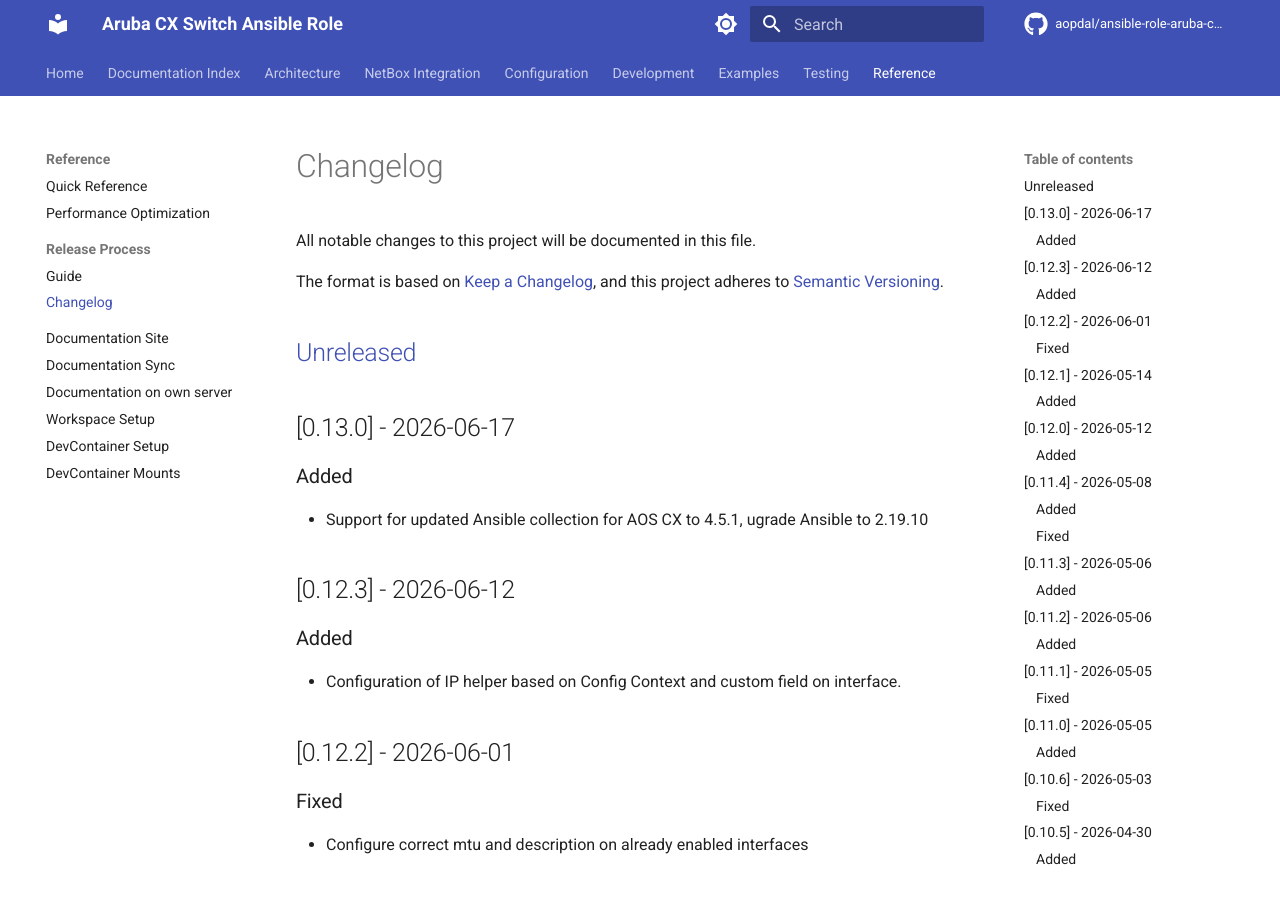
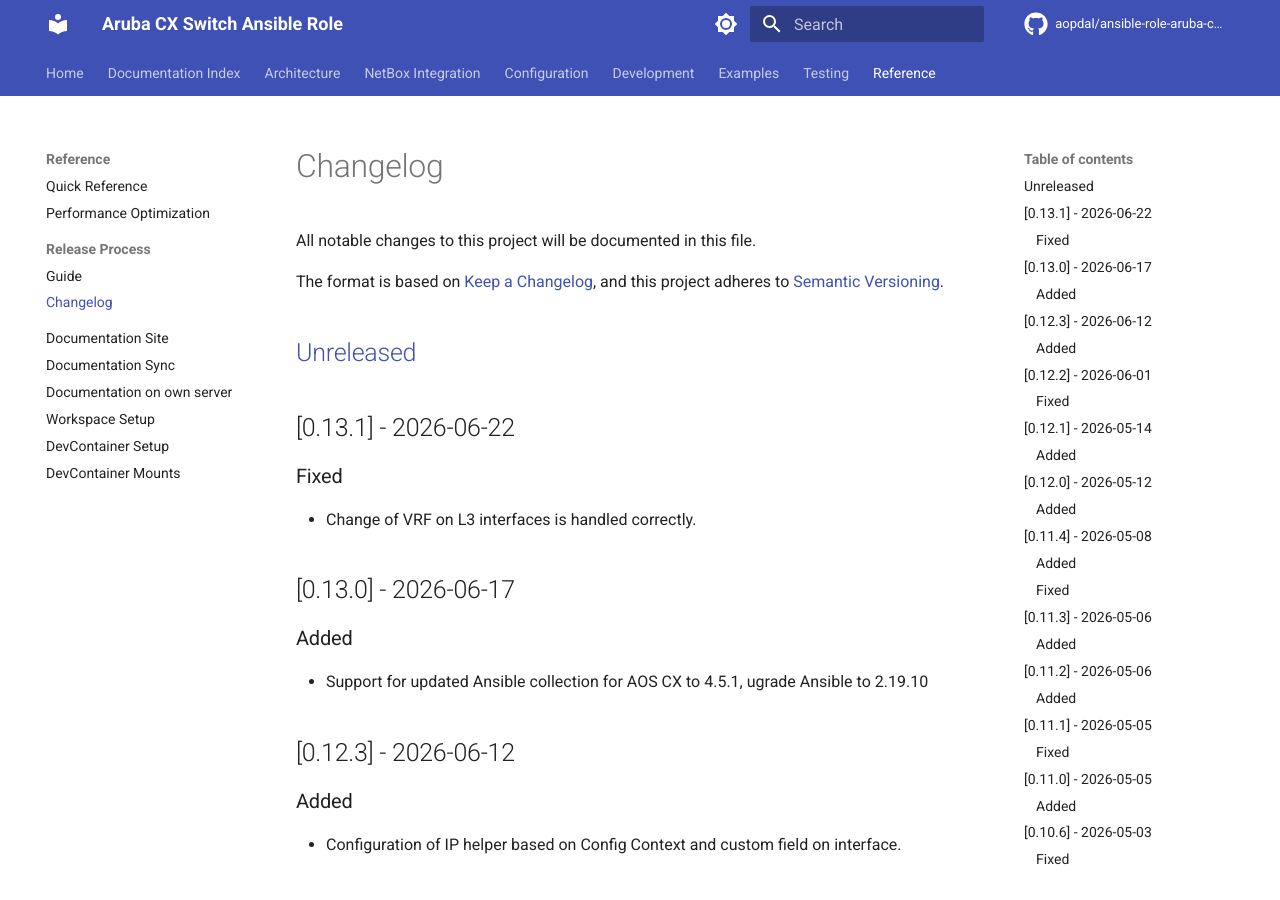
Before and after one commit to aopdal/ansible-role-aruba-cx-switch, an MkDocs documentation site: the page built from docs/CHANGELOG.md, in a window 1280 px wide and 900 px high. Built offline with MkDocs 1.6.1 and Material for MkDocs 9.7.7, drawn with Linux system fonts in a browser that asks for light colours; comment, search, counter and statistics services are not loaded.

Commit message:
chore: release version 0.13.1

```diff
--- a/docs/CHANGELOG.md
+++ b/docs/CHANGELOG.md
@@ -6,6 +6,12 @@
 and this project adheres to [Semantic Versioning](https://semver.org/spec/v2.0.0.html).
 
 ## [Unreleased]
+
+## [0.13.1] - 2026-06-22
+
+### Fixed
+
+- Change of VRF on L3 interfaces is handled correctly.
 
 ## [0.13.0] - 2026-06-17
 
```
Also changed, not shown: CHANGELOG.md (+6 -0 lines), 1 other file.
